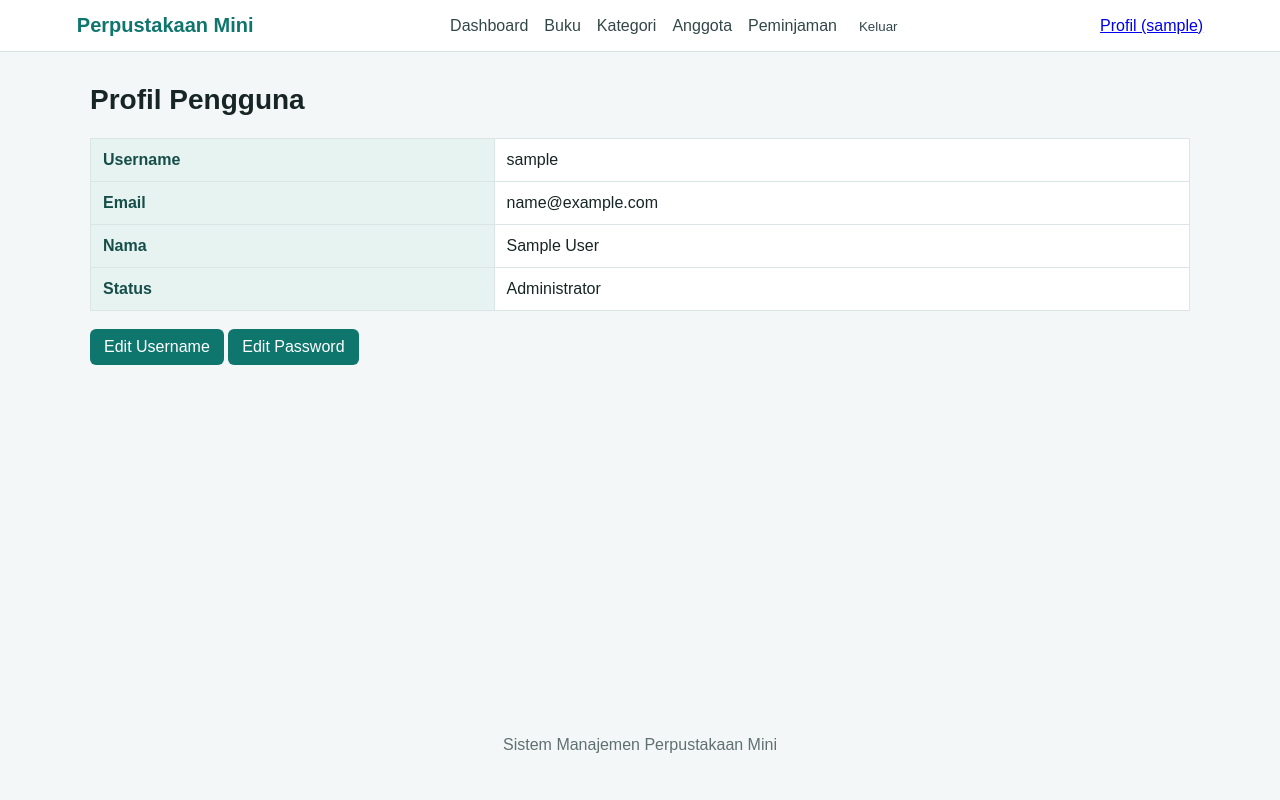
After one commit to louisdewavt/Simple-Perpustakaan-dengan-Django, a Django app: page /profil/ in a window 1280 px wide. The commit adds this page. Run offline with Django 5.2, Linux system fonts and the light colour scheme; the visitor is signed in with stand-in values (Sample User, id 1).

Commit message:
feat: add user profile management with username and password editing features

```diff
--- a/perpustakaan/templates/perpustakaan/base.html
+++ b/perpustakaan/templates/perpustakaan/base.html
@@ -24,6 +24,10 @@
             <button type="submit">Keluar</button>
         </form>
     </nav>
+    <a href="{% url 'profil' %}">
+    Profil ({{ request.user.username }})
+    </a>
+
 </header>
 
 <main class="container">
--- /dev/null
+++ b/perpustakaan/templates/perpustakaan/profil.html
@@ -0,0 +1,44 @@
+{% extends 'perpustakaan/base.html' %}
+
+{% block title %}Profil{% endblock %}
+
+{% block content %}
+<h1>Profil Pengguna</h1>
+
+<table>
+    <tr>
+        <th>Username</th>
+        <td>{{ request.user.username }}</td>
+    </tr>
+    <tr>
+        <th>Email</th>
+        <td>{{ request.user.email|default:"-" }}</td>
+    </tr>
+    <tr>
+        <th>Nama</th>
+        <td>{{ request.user.get_full_name|default:"-" }}</td>
+    </tr>
+    <tr>
+        <th>Status</th>
+        <td>
+            {% if request.user.is_superuser %}
+                Administrator
+            {% elif request.user.is_staff %}
+                Petugas
+            {% else %}
+                Pengguna
+            {% endif %}
+        </td>
+    </tr>
+</table>
+
+<br>
+
+<a href="{% url 'edit_username' %}" class="btn">
+    Edit Username
+</a>
+
+<a href="{% url 'edit_password' %}" class="btn">
+    Edit Password
+</a>
+{% endblock %}
--- a/perpustakaan/urls.py
+++ b/perpustakaan/urls.py
@@ -24,4 +24,9 @@ urlpatterns = [
     path('kategori/tambah/', views.tambah_kategori, name='tambah_kategori'),
     path('kategori/edit/<int:id>/', views.edit_kategori, name='edit_kategori'),
     path('kategori/hapus/<int:id>/', views.hapus_kategori, name='hapus_kategori'),
+
+
+    path('profil/', views.profil, name='profil'),
+    path('profil/username/', views.edit_username, name='edit_username'),
+    path('profil/password/', views.edit_password, name='edit_password'),
 ]
--- a/perpustakaan/views.py
+++ b/perpustakaan/views.py
@@ -7,6 +7,14 @@ from .forms import KategoriForm, BukuForm, AnggotaForm, PeminjamanForm
 
 from django.utils import timezone
 from django.db import transaction
+
+#library untuk authentication
+from django.contrib import messages
+from django.contrib.auth import update_session_auth_hash
+from django.contrib.auth.decorators import login_required
+from django.contrib.auth.forms import PasswordChangeForm
+from .forms import EditUsernameForm
+
 
 
 @login_required
@@ -310,3 +318,70 @@ def hapus_kategori(request, id):
         'perpustakaan/konfirmasi_hapus.html',
         {'objek': kategori, 'jenis': 'Kategori'}
     )
+
+#region profile
+
+@login_required
+def profil(request):
+    return render(
+        request,
+        'perpustakaan/profil.html'
+    )
+
+
+@login_required
+def edit_username(request):
+    if request.method == 'POST':
+        form = EditUsernameForm(
+            request.POST,
+            instance=request.user
+        )
+
+        if form.is_valid():
+            form.save()
+            messages.success(
+                request,
+                'Username berhasil diperbarui.'
+            )
+            return redirect('profil')
+    else:
+        form = EditUsernameForm(instance=request.user)
+
+    return render(
+        request,
+        'perpustakaan/form_akun.html',
+        {
+            'form': form,
+            'judul': 'Edit Username',
+        }
+    )
+
+
+@login_required
+def edit_password(request):
+    if request.method == 'POST':
+        form = PasswordChangeForm(
+            user=request.user,
+            data=request.POST
+        )
+
+        if form.is_valid():
+            user = form.save()
+            update_session_auth_hash(request, user)
+
+            messages.success(
+                request,
+                'Password berhasil diperbarui.'
+            )
+            return redirect('profil')
+    else:
+        form = PasswordChangeForm(user=request.user)
+
+    return render(
+        request,
+        'perpustakaan/form_akun.html',
+        {
+            'form': form,
+            'judul': 'Edit Password',
+        }
+    )
```
Also changed, not shown: perpustakaan/forms.py (+10 -0 lines), perpustakaan/templates/perpustakaan/form_akun.html (added, +15 -0 lines).
